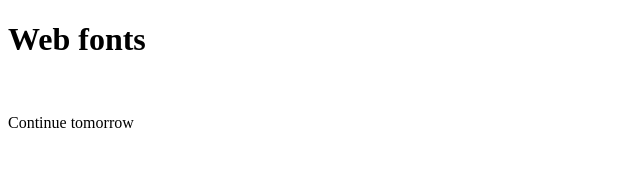
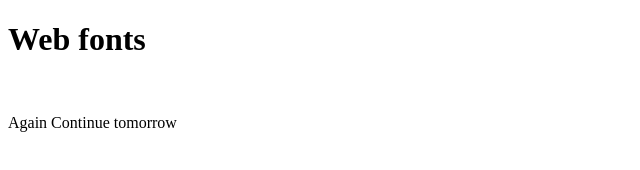
Before and after one commit to StarfarerM42/University-Letter, a website: page index.html in a window 1280 px wide. Shown: the full height of the page, 0-640 px from the left. Drawn offline with Linux system fonts and the light colour scheme.

Commit message:
web-fonts in progress

```diff
--- a/index.html
+++ b/index.html
@@ -20,6 +20,6 @@
 	<body>
 		<h1>Web fonts</h1>
 		<br />
-		<p>Continue tomorrow</p>
+		<p>Again Continue tomorrow</p>
 	</body>
 </html>
```
